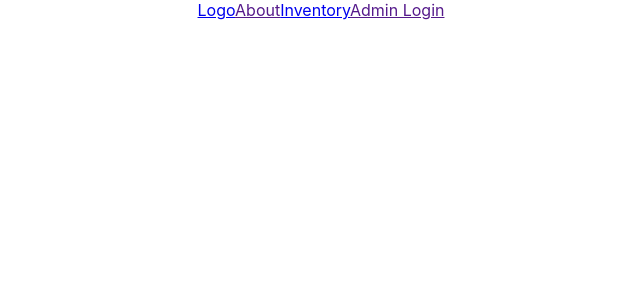
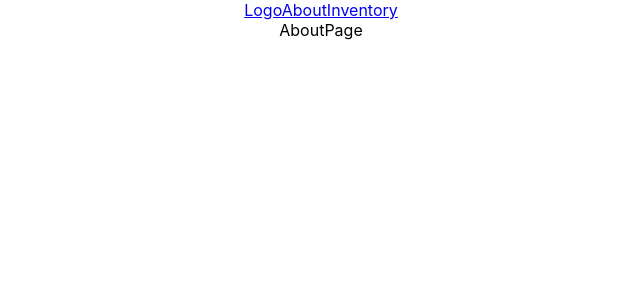
Before and after one commit to lehelen19/inventory-frontend, a React (Create React App) app: page /about in a window 1280 px wide. Shown: the top 300 px of the page, without its empty margins (319-959 px from the left). Built offline with nearby package versions, Linux system fonts and the light colour scheme.

Commit message:
Create AboutPage and Route

```diff
--- a/src/components/NavBar/NavBar.js
+++ b/src/components/NavBar/NavBar.js
@@ -4,9 +4,8 @@ const Navbar = () => {
   return (
     <nav>
       <Link to="/">Logo</Link>
-      <a href="">About</a>
+      <Link to="/about">About</Link>
       <Link to="/categories">Inventory</Link>
-      <a href="">Admin Login</a>
     </nav>
   );
 };
--- /dev/null
+++ b/src/pages/AboutPage/AboutPage.js
@@ -0,0 +1,7 @@
+import React from 'react';
+
+const AboutPage = () => {
+  return <div>AboutPage</div>;
+};
+
+export default AboutPage;
--- a/src/pages/App/App.js
+++ b/src/pages/App/App.js
@@ -3,6 +3,7 @@ import { Routes, Route } from 'react-router-dom';
 import HomePage from '../HomePage/HomePage';
 import Navbar from '../../components/NavBar/NavBar';
 import InventoryPage from '../InventoryPage/InventoryPage';
+import AboutPage from '../AboutPage/AboutPage';
 
 function App() {
   return (
@@ -12,6 +13,7 @@ function App() {
         <Routes>
           <Route path="/" element={<HomePage />}></Route>
           <Route path="/categories" element={<InventoryPage />}></Route>
+          <Route path="/about" element={<AboutPage />}></Route>
         </Routes>
       </>
     </div>
--- a/src/pages/InventoryPage/InventoryPage.js
+++ b/src/pages/InventoryPage/InventoryPage.js
@@ -1,5 +1,3 @@
-// /categories
-
 import React from 'react';
 
 const InventoryPage = () => {
```
